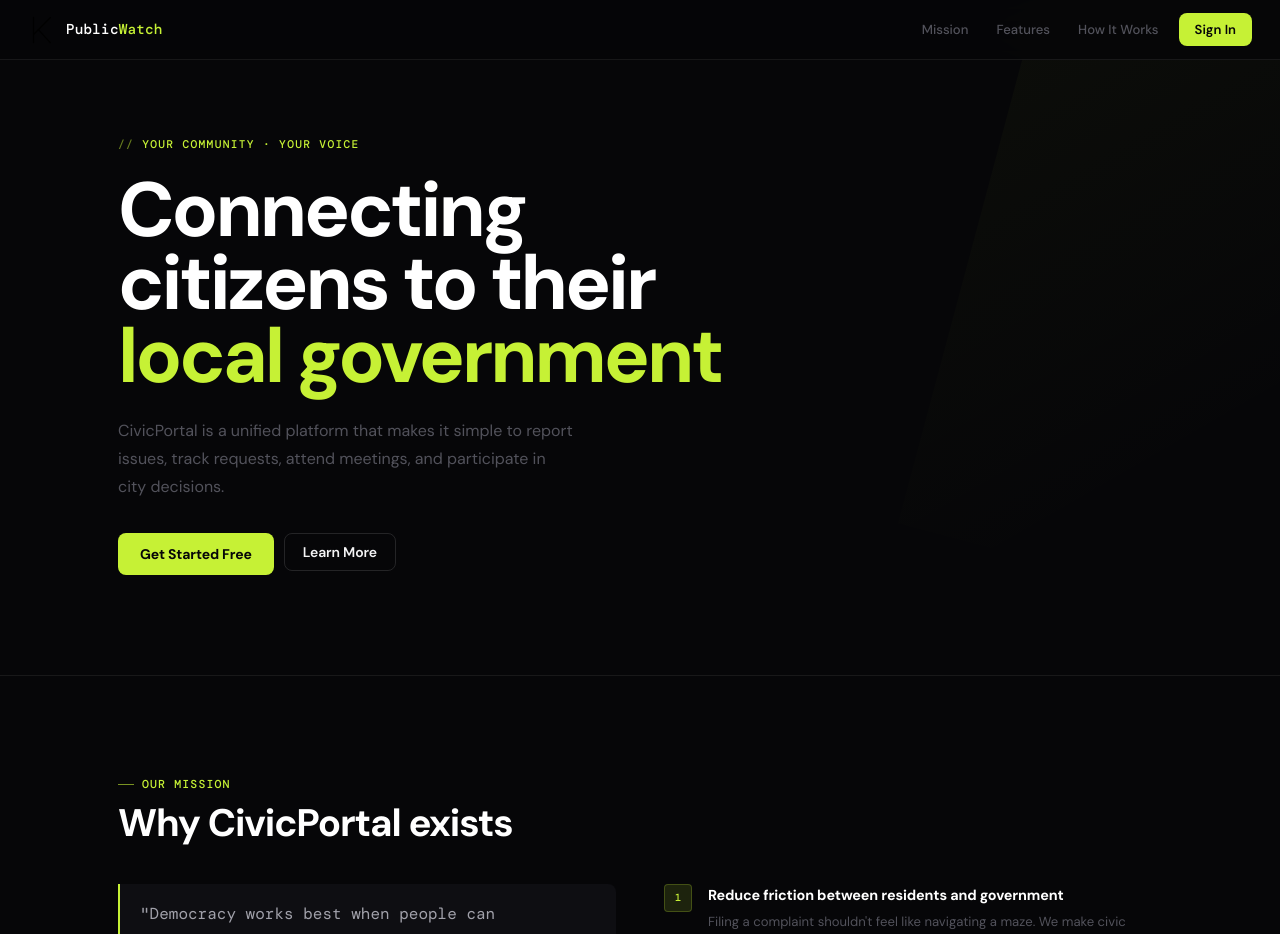
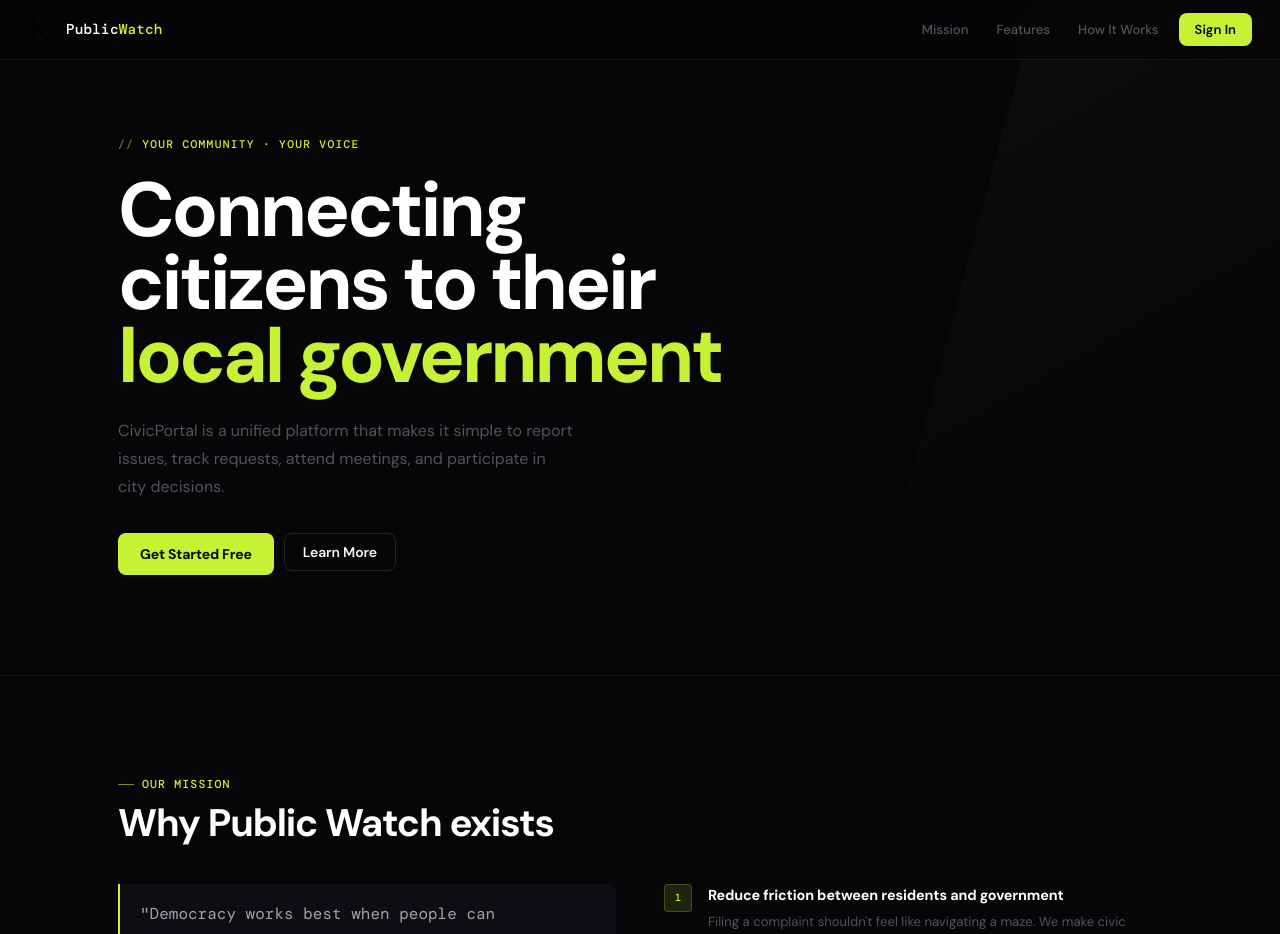
Before and after one commit to Rushikeshk524/civic-portal-frontend, a React (Vite) app: page / in a window 1280 px wide. Shown: the top 934 px of the page. Built offline with nearby package versions, Linux system fonts and the light colour scheme; a web font is replaced by a local one.

Commit message:
fix the name

```diff
--- a/src/pages/LandingPage.jsx
+++ b/src/pages/LandingPage.jsx
@@ -39,7 +39,7 @@ export default function LandingPage() {
       <section className="mission" id="mission">
         <div className="container">
           <p className="section-label">Our Mission</p>
-          <h2>Why CivicPortal exists</h2>
+          <h2>Why Public Watch exists</h2>
           <div className="mission-grid">
             <blockquote className="mission-quote">
               "Democracy works best when people can participate — and
--- a/src/pages/Login.jsx
+++ b/src/pages/Login.jsx
@@ -30,7 +30,7 @@ export default function Login() {
             <div className='login-left'>
                 <span className='login-left-bg'>01</span>
                 <Link to='/' className='login-left-brand'>
-                    Civic<span>Portal</span>
+                    Public<span>Watch</span>
                 </Link>
                 <div className='login-left-copy'>
                     <h2>Report issues. <em>Drive change.</em></h2>
```
